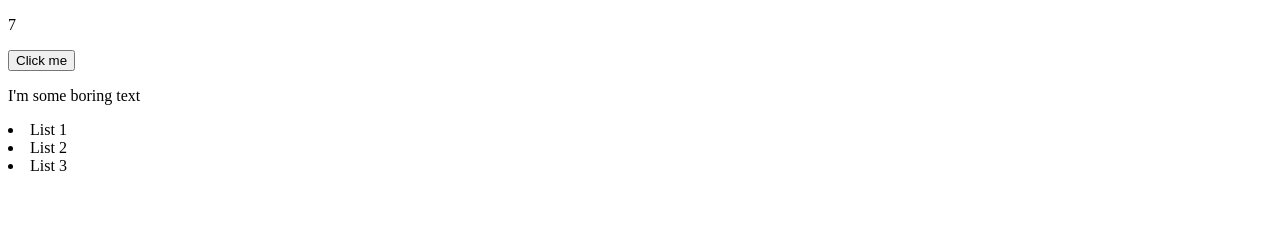
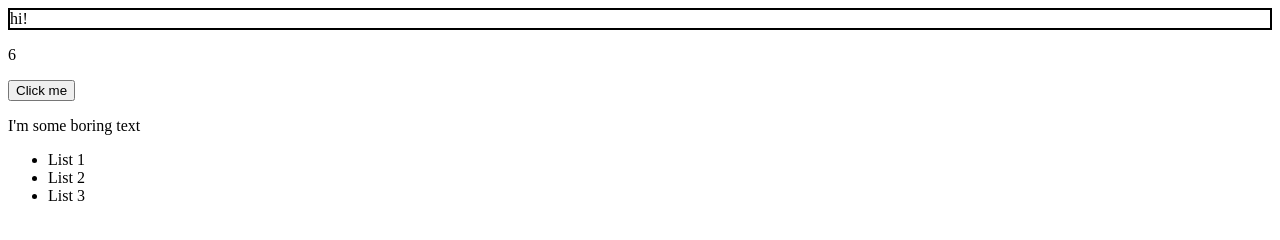
Before and after one commit to sjsanc/spawnerjs, a website built with webpack: page index.html in a window 1280 px wide. Built offline with nearby package versions, Linux system fonts and the light colour scheme.

Commit message:
Reutilised the spawnerRootContext to maintain DOM structure (buildList is a flat array)

```diff
--- a/index.html
+++ b/index.html
@@ -6,6 +6,8 @@
     <meta name="viewport" content="width=device-width, initial-scale=1.0" />
     <title>Document</title>
   </head>
-  <body></body>
+  <body>
+    <div id="app"></div>
+  </body>
   <script src="build/main-bundle.js"></script>
 </html>
--- a/src/classes/spawner.ts
+++ b/src/classes/spawner.ts
@@ -1,8 +1,27 @@
+//  .d8888.d8888b. .d8b. db   d8b   dbd8b   dbd88888bd8888b.   d88b.d8888.
+//  88'  YP88  `8Dd8' `8b88   I8I   88888o  8888'    88  `8D   `8P'88'  YP
+//  `8bo.  88oodD'88ooo8888   I8I   8888V8o 8888ooooo88oobY'    88 `8bo.
+//    `Y8b.88~~~  88~~~88Y8   I8I   8888 V8o8888~~~~~88`8b      88   `Y8b.
+//  db   8D88     88   88`8b d8'8b d8'88  V88888.    88 `88.db. 88 db   8D
+//  `8888Y'88     YP   YP `8b8' `8d8' VP   V8PY88888P88   YDY8888P `8888Y'
+
+// NOTES
+// Conditional Rendering -- currently half-scaffolded.
+// Not sure if it's possible to do realistically without a Shadow DOM implementation
+// Current aim is to insert placeholder References where an element that has failed
+// it's condition should go, then insert/replace using the placeholder index on
+// condition update.
+
+// =============================================================================== //
+// Spawner
+// =============================================================================== //
+
 export class Spawner {
   _spawnerRootContext: HTMLElement;
   protected _spawnerRootBuildList: HTMLElement[];
   _rootEntry: HTMLElement;
   _refStore: Ref[];
+  _stateStore: SpawnerStore;
 
   constructor(rootEntry) {
     this._refStore = []; // array for storing existing referneces
@@ -13,18 +32,27 @@ export class Spawner {
 
   // SpawnStore intialiser
   store(initialState: Record<string, any>) {
-    return new SpawnerStore(this, initialState);
+    const store = new SpawnerStore(this, initialState);
+    this._stateStore = store;
+    return store;
   }
 
   // SpawnChain initiialiser, wraps the _create internal method
   create(props: any[]): SpawnChain;
-  create(props: any[], options?: Record<string, any>): SpawnChain;
-  create(props: any[], options?: Record<string, any>): SpawnChain {
-    if (options !== undefined) {
+  create(props: any[], attributes?: Record<string, any>): SpawnChain;
+  create(props: any[], attributes?: Record<string, any>): SpawnChain {
+    if (attributes == undefined) {
       return new SpawnChain(this, props, {}, this._rootEntry);
     } else {
-      return new SpawnChain(this, props, options, this._rootEntry);
+      return new SpawnChain(this, props, attributes, this._rootEntry);
     }
+  }
+
+  _redraw() {
+    console.log(this._spawnerRootBuildList);
+    console.log(this._refStore);
+    // this._rootEntry.innerText = "";
+    // this._build(this._spawnerRootBuildList, this._rootEntry);
   }
 
   // Saves the reference between a Store prop and DOM element
@@ -35,7 +63,9 @@ export class Spawner {
   // Builds the DOM and returns a root element
   _build(buildList: HTMLElement[], root: HTMLElement) {
     buildList.forEach((x) => {
-      root.append(x);
+      if (x.dataset.display !== "0") {
+        root.append(x);
+      }
     });
     return root;
   }
@@ -44,7 +74,15 @@ export class Spawner {
   _saveToRootBuildList(element: HTMLElement) {
     this._spawnerRootBuildList = [...this._spawnerRootBuildList, element];
   }
+
+  render() {
+    this._rootEntry.append(this._spawnerRootContext);
+  }
 }
+
+// =============================================================================== //
+// SpawnChain
+// =============================================================================== //
 
 export class SpawnChain {
   _parentSpawner: Spawner;
@@ -72,6 +110,7 @@ export class SpawnChain {
 
     let statefulAttributes: StatefulAttr[] = [];
 
+    // Build element and create any references between state and attributes
     for (let [key, val] of Object.entries(attributes)) {
       if (typeof val == "object") {
         const stateName = Object.keys(val)[0];
@@ -81,63 +120,79 @@ export class SpawnChain {
           attr: key,
           element: element,
         });
-        element[key] = Object.values(val)[0]; // build element
+        element[key] = Object.values(val)[0];
       } else {
         element[key] = val;
       }
     }
 
+    let checker = (arr) =>
+      arr.every((v) => this._parentSpawner._stateStore.getState(v) === true);
+
+    // Check that all conditions eval to true;
+    // if(checker(conditions) == false) {
+    //     element.dataset.display = "0"
+    // } else {
+
+    conditions.forEach((condition) => {
+      const stateName = Object.keys(condition)[0];
+      this._parentSpawner._saveRef({
+        stateName: stateName,
+        renderDependency: true,
+        element: element,
+      });
+    });
+
+    this._buildList.push(element); // save this particular element
     this._parentSpawner._saveToRootBuildList(element);
+
     return element;
   }
 
   // Appends an element into the SpawnChain buildlist
-  append(propList?: any[], attributes?: Record<string, any>): SpawnChain;
-  append(propList?: any[], attributes?: Record<string, any>[]): SpawnChain;
-  append(propList?: any[], attributes?: Record<string, any>): SpawnChain {
+  append(conditions?: any[], attributes?: Record<string, any>): SpawnChain;
+  append(conditions?: any[], attributes?: Record<string, any>[]): SpawnChain;
+  append(conditions?: any[], attributes?: Record<string, any>): SpawnChain {
     if (attributes.length == undefined) {
-      this._buildList.push(this._create(propList, attributes));
+      const element = this._create(conditions, attributes);
+
+      this._buildList.push(element);
+      this._rootContext.append(element);
     } else {
       attributes.forEach((x) => {
-        this._buildList.push(this._create(propList, x));
+        const element = this._create(conditions, x);
+
+        this._buildList.push(element);
+        this._rootContext.append(element);
       });
     }
     return this;
   }
 
-  // Compiles a buildList into a root element
-  _build(buildList: HTMLElement[], rootElement: HTMLElement) {
-    buildList.forEach((x) => {
-      rootElement.append(x);
-    });
-    return rootElement;
-  }
-
   // Takes a SpawnChain and joins it to the parent one
   nest(spawnChain: SpawnChain) {
-    this._buildList.push(
-      this._build(spawnChain._buildList, spawnChain._rootContext)
-    );
+    this._rootContext.append(spawnChain._rootContext);
+    this._buildList = [...this._buildList, ...spawnChain._buildList];
     return this;
   }
 
-  // Append the build SpawnChain at the passed argument
-  renderAt(insertionPoint: HTMLElement) {
-    const builtSpawnChain = this._build(this._buildList, this._rootContext);
-    insertionPoint.append(builtSpawnChain);
-  }
-
-  // Append the built SpawnChain at the defined Spawner rootInsertion
-  render() {
-    const builtSpawnChain = this._build(this._buildList, this._rootContext);
-    this._rootInsertion.append(builtSpawnChain);
+  end() {
+    if (this._parentSpawner._spawnerRootContext == null) {
+      this._parentSpawner._spawnerRootContext = this._rootContext;
+    } else {
+      this._parentSpawner._spawnerRootContext.append(this._rootContext);
+    }
   }
 
   // Return the built SpawnChain
   return(): HTMLElement {
-    return this._build(this._buildList, this._rootContext);
+    return this._parentSpawner._build(this._buildList, this._rootContext);
   }
 }
+
+// =============================================================================== //
+// SpawnerStore
+// =============================================================================== //
 
 export class SpawnerStore {
   state: Record<string, any>; // proxy
--- a/src/index.ts
+++ b/src/index.ts
@@ -1,9 +1,10 @@
 import { Spawner } from "./classes/spawner";
 
-const spawner = new Spawner(document.body);
+const spawner = new Spawner(document.getElementById("app"));
 
 const store = spawner.store({
   text: "hi!",
+  isVisible: false,
 });
 
 store.createState({ number: 0 });
@@ -12,12 +13,17 @@ const { state } = store;
 
 spawner
   .create([])
+  .append([state.isVisible], {
+    type: "div",
+    style: "border: 2px solid black;",
+    innerText: state.text,
+  })
   .append([], { type: "p", innerText: state.number })
   .append([], {
     innerText: "Click me",
     type: "button",
     onclick: () => {
-      store.setState({ text: "texty" });
+      store.setState({ text: "Changed" });
     },
   })
   .append([], { innerText: "I'm some boring text", type: "p" })
@@ -30,15 +36,18 @@ spawner
       }))
     )
   )
-  .renderAt(document.body);
+  .end();
 
 const cb = (state) => {
   return state + 1;
 };
 
-store.setState({ number: 1 });
 store.computeState(state.number, cb);
 
 setInterval(() => {
   store.computeState(state.number, cb);
 }, 1000);
+
+spawner._redraw();
+
+spawner.render();
--- a/src/types.d.ts
+++ b/src/types.d.ts
@@ -1,7 +1,8 @@
 interface Ref {
   stateName: string;
-  attr: string;
+  attr?: string;
   element: HTMLElement;
+  renderDependency?: boolean;
 }
 
 interface StatefulAttr {
```
Also changed, not shown: README.md, build/main-bundle.js, 2 other files.
